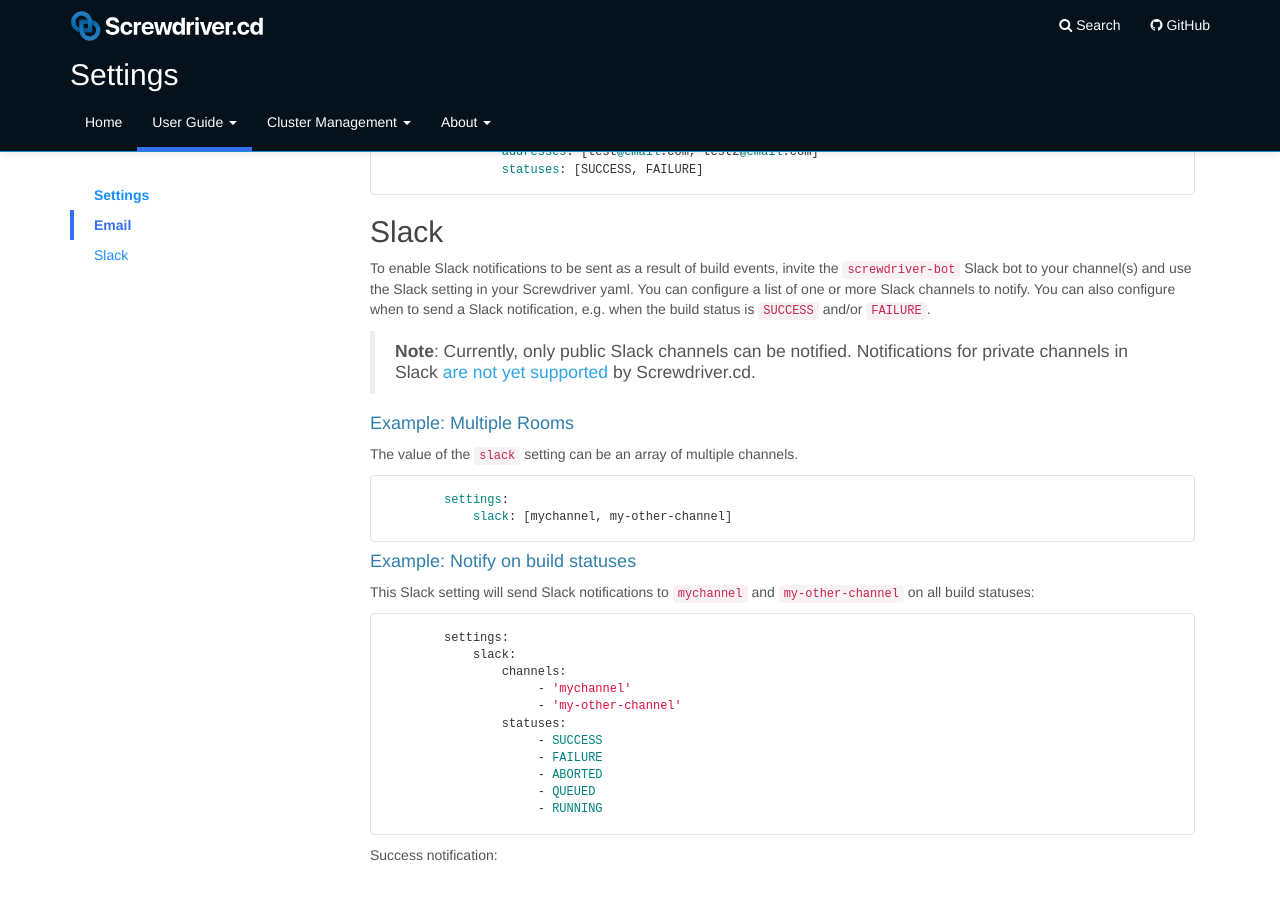
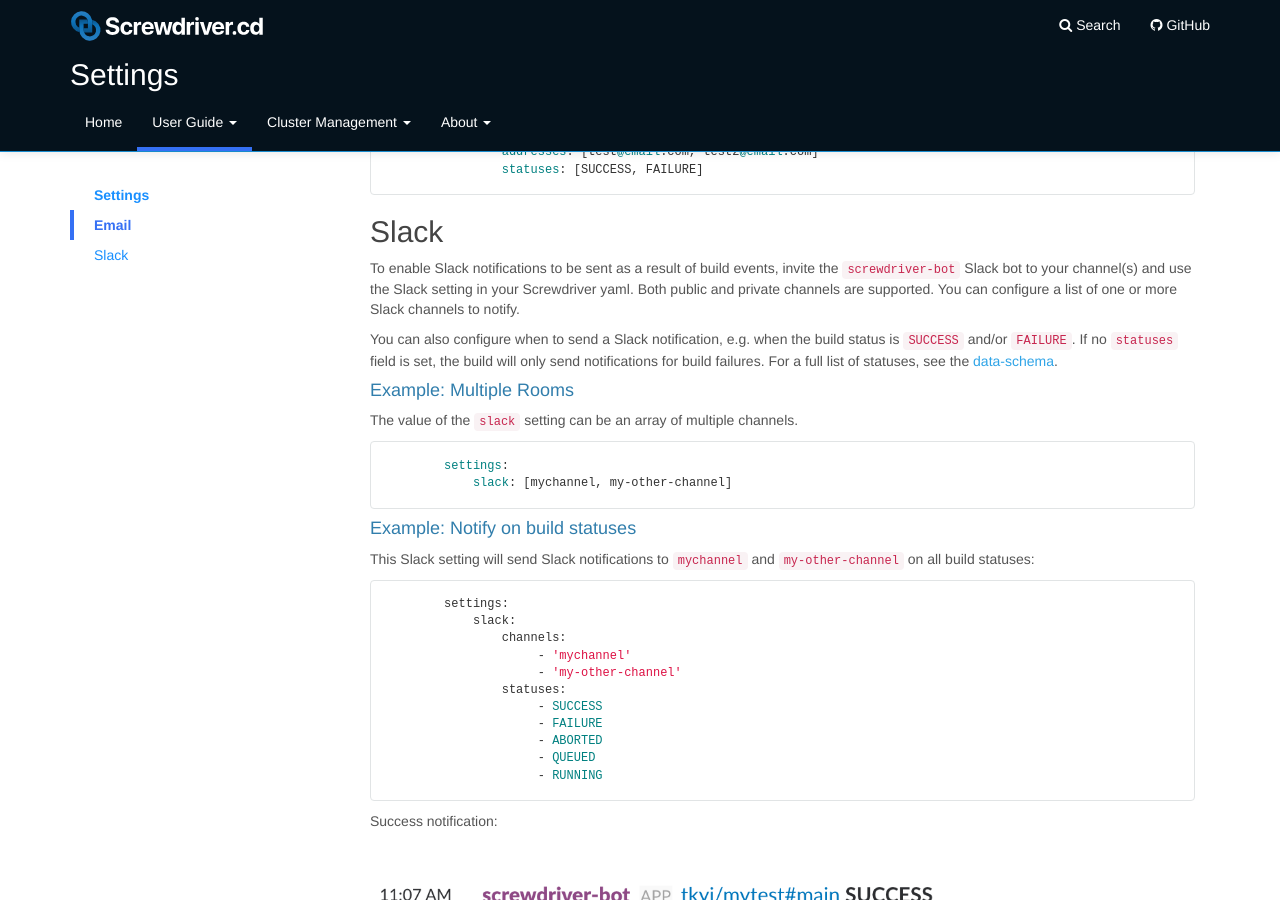
Before and after one commit to screwdriver-cd/guide, a Jekyll site: the page built from docs/user-guide/configuration/settings.md, in a window 1280 px wide and 900 px high, scrolled down 739 px. Built offline with Jekyll 4.4.1, drawn with Linux system fonts in a browser that asks for light colours.

Commit message:
fix(1073): Private channel support for Slack notifications (#232)
Update docs to remove private channel caveat for Slack notifications

Related to https://github.com/screwdriver-cd/screwdriver/issues/1073

````diff
--- a/docs/user-guide/configuration/settings.md
+++ b/docs/user-guide/configuration/settings.md
@@ -53,10 +53,9 @@ You can configure a list of one or more email addresses to contact. You can also
 ```
 
 ## Slack
-To enable Slack notifications to be sent as a result of build events, invite the `screwdriver-bot` Slack bot to your channel(s) and use the Slack setting in your Screwdriver yaml.
-You can configure a list of one or more Slack channels to notify. You can also configure when to send a Slack notification, e.g. when the build status is `SUCCESS` and/or `FAILURE`.
+To enable Slack notifications to be sent as a result of build events, invite the `screwdriver-bot` Slack bot to your channel(s) and use the Slack setting in your Screwdriver yaml. Both public and private channels are supported. You can configure a list of one or more Slack channels to notify.
 
-> **Note**: Currently, only public Slack channels can be notified. Notifications for private channels in Slack [are not yet supported](https://github.com/screwdriver-cd/screwdriver/issues/1073) by Screwdriver.cd.
+You can also configure when to send a Slack notification, e.g. when the build status is `SUCCESS` and/or `FAILURE`. If no `statuses` field is set, the build will only send notifications for build failures. For a full list of statuses, see the [data-schema](https://github.com/screwdriver-cd/data-schema/blob/c2ea9b0372c6e62cb81e1f50602b751d0b10d547/models/build.js#L83-L96).
 
 #### Example: Multiple Rooms
 
````
